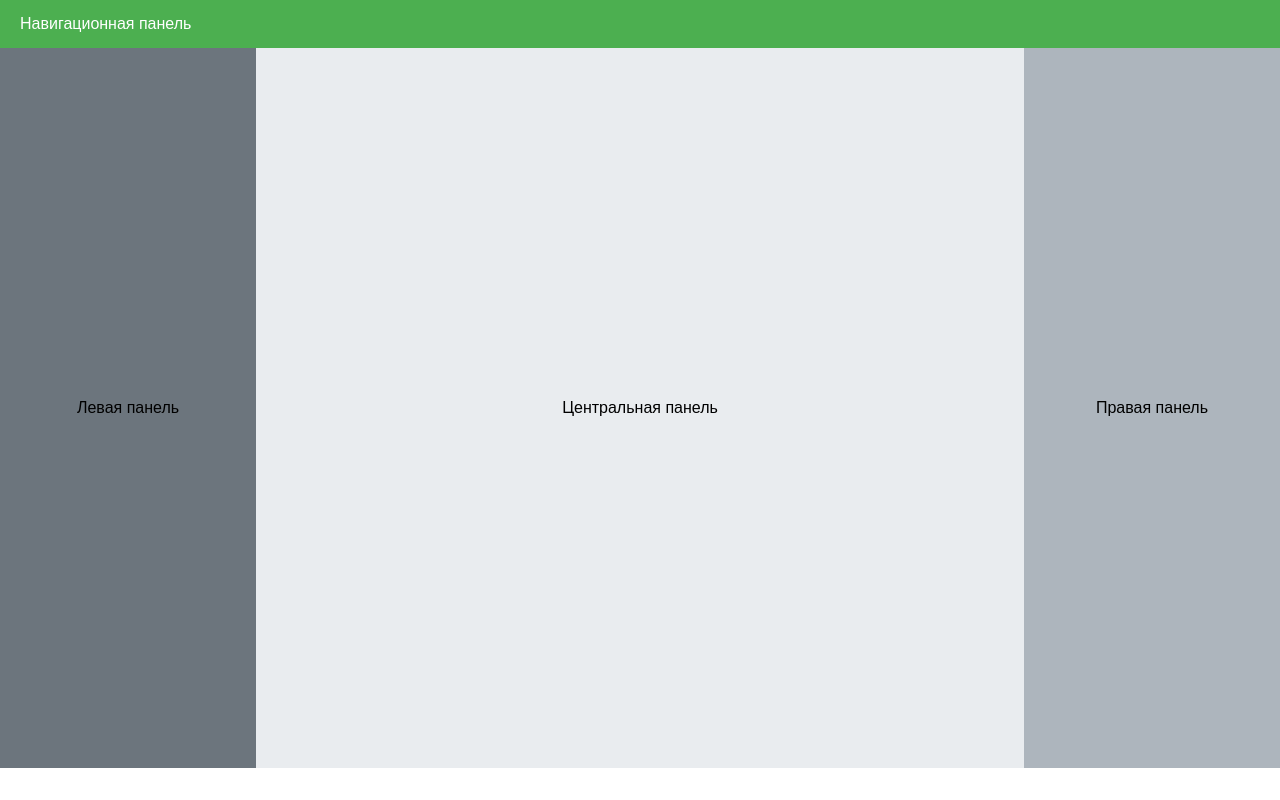
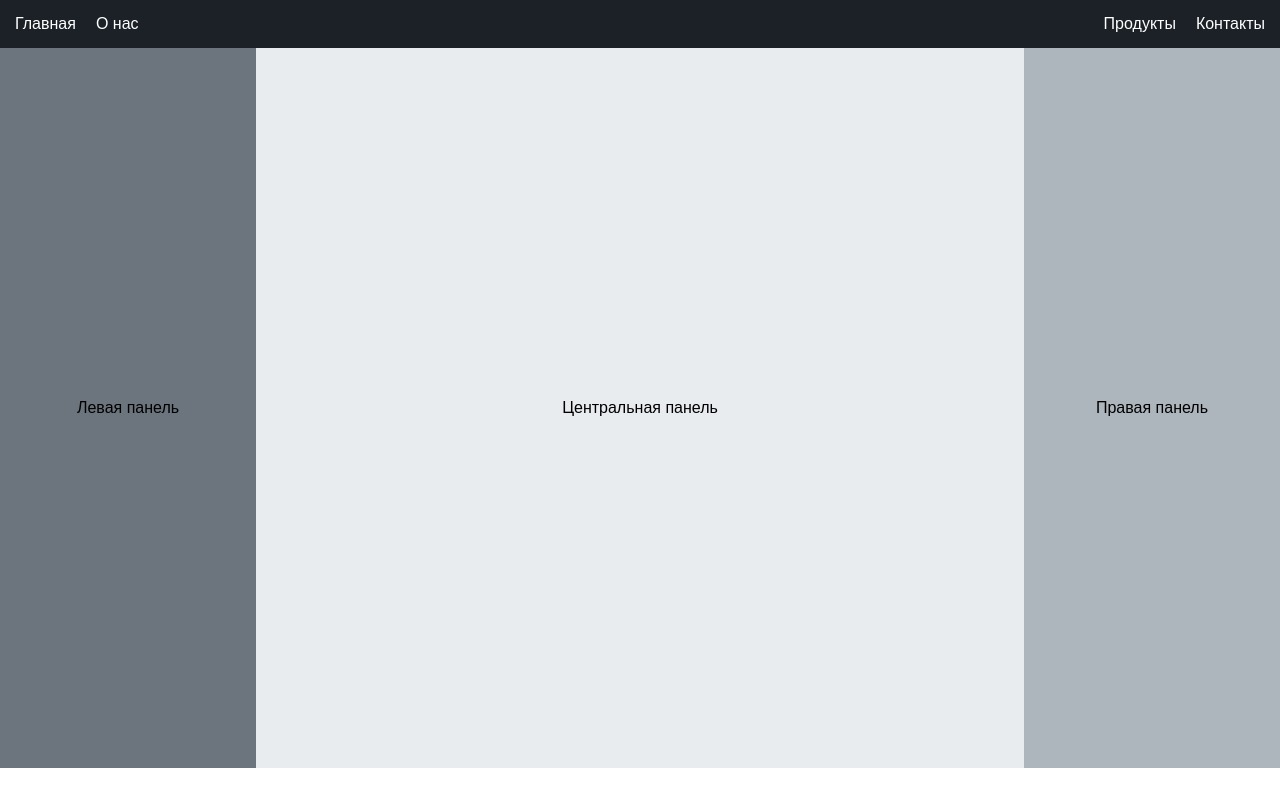
Before and after one commit to VsevolodShengelai/db-modeler-ui, a plain HTML site: page index.html in a window 1280 px wide. Drawn offline with Linux system fonts and the light colour scheme.

Commit message:
feat: Добавлены элементы в navbar, во flexbox

```diff
--- a/index.html
+++ b/index.html
@@ -6,7 +6,16 @@
     <link rel="stylesheet" href="styles.css">
 </head>
 <body>
-    <div class="navbar">Навигационная панель</div>
+    <div class="navbar">
+        <div class="navbar-left">
+            <div class="nav-item">Главная</div>
+            <div class="nav-item">О нас</div>
+        </div>
+        <div class="navbar-right">
+            <div class="nav-item">Продукты</div>
+            <div class="nav-item">Контакты</div>
+        </div>
+    </div>
     <div class="main-content">
         <div class="left-panel">Левая панель</div>
         <div class="center-panel">Центральная панель</div>
--- a/styles.css
+++ b/styles.css
@@ -7,11 +7,30 @@ body, html {
 
 .navbar {
     height: 6%;
-    background-color: #4CAF50;
+    background-color:  #1c2128;
     color: white;
     display: flex;
+    justify-content: space-between; /* Распределение пространства между левой и правой группами */
     align-items: center;
-    padding: 0 20px;
+    padding: 0 5px;
+}
+
+.navbar-left, .navbar-right {
+    display: flex;
+}
+
+.nav-item {
+    margin: 5px 5px; /* Отступы сверху и снизу, и по 10px слева и справа */
+    padding: 5px;
+}
+
+/* Убираем удвоенный марджин между элементами */
+.nav-item:not(:last-child) {
+    margin-right: 10px; /* Только для элементов кроме последнего в группе */
+}
+
+.nav-item:not(:first-child) {
+    margin-left: 0; /* Убираем левый марджин у всех элементов кроме первого */
 }
 
 .main-content {
```
